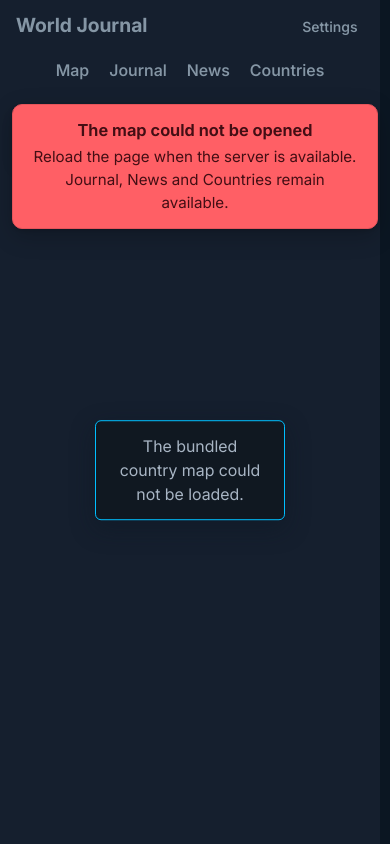
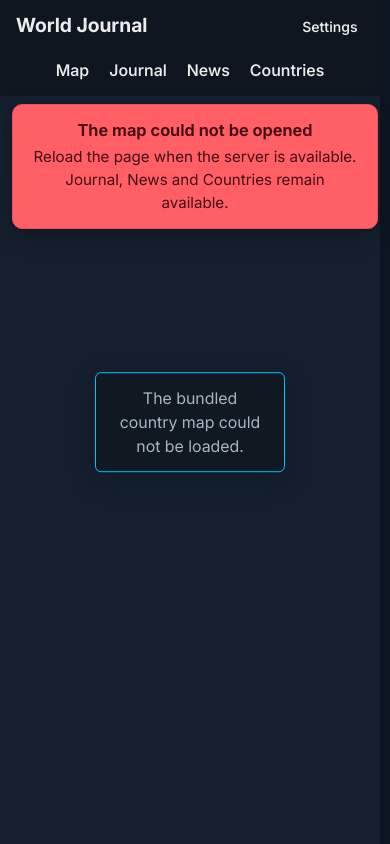
Before and after one commit to mihail-pop/world-journal, a Django app: page / in a window 390 px wide. Run offline with Django 5.2, Linux system fonts and the light colour scheme; data that the repository does not hold is empty; some libraries are stand-ins or nearby versions.

Commit message:
Add a translucent header overlay to the map page

```diff
--- a/static/css/app.css
+++ b/static/css/app.css
@@ -295,7 +295,7 @@
 
 .map-workspace {
     position: relative;
-    height: calc(100svh - var(--header-height));
+    height: 100svh;
     min-height: 31rem;
     overflow: hidden;
     background: var(--bg-tertiary);
@@ -304,6 +304,10 @@
 .world-map {
     position: absolute;
     inset: 0;
+}
+
+.world-map :is(.maplibregl-ctrl-top-left, .maplibregl-ctrl-top-right) {
+    top: var(--header-height);
 }
 
 .world-map .maplibregl-canvas-container.maplibregl-interactive,
@@ -346,7 +350,7 @@
 }
 
 .map-toolbar {
-    top: 1rem;
+    top: calc(var(--header-height) + 1rem);
     left: 1rem;
     padding: 0.35rem;
 }
@@ -412,7 +416,7 @@
 
 body:has(.persistent-player[data-player-state="playing"]) .country-drawer {
     bottom: var(--persistent-player-map-offset, 0.75rem);
-    max-height: max(8rem, calc(100% - var(--persistent-player-map-offset, 0.75rem) - 1rem));
+    max-height: max(8rem, calc(100% - var(--header-height) - var(--persistent-player-map-offset, 0.75rem) - 1rem));
 }
 
 body:has(.persistent-player[data-player-state="playing"]) #app-content:not(:has(.page-map)) {
@@ -457,7 +461,7 @@
 }
 
 .map-notice {
-    top: 1rem;
+    top: calc(var(--header-height) + 1rem);
     left: 50%;
     max-width: min(34rem, calc(100% - 12rem));
     margin: 0;
@@ -478,10 +482,10 @@
 .country-drawer {
     position: absolute;
     z-index: 7;
-    top: 1rem;
+    top: calc(var(--header-height) + 1rem);
     right: 1rem;
     width: min(25rem, calc(100% - 2rem));
-    max-height: calc(100% - 2rem);
+    max-height: calc(100% - var(--header-height) - 2rem);
     overflow: auto;
     padding: 1.25rem;
     border: 1px solid var(--overview-border);
@@ -1049,12 +1053,12 @@
     }
 
     .map-workspace {
-        height: calc(100svh - var(--header-height));
+        height: 100svh;
         min-height: 27rem;
     }
 
     .map-notice {
-        top: 4.4rem;
+        top: calc(var(--header-height) + 4.4rem);
         max-width: calc(100% - 1.5rem);
     }
 
--- a/static/css/ui.css
+++ b/static/css/ui.css
@@ -108,6 +108,14 @@
     border: 0; background: transparent; color: var(--text-primary); font-size: 1rem; font-weight: 550; text-decoration: none;
 }
 .app-name:hover, .primary-nav a:hover, .settings-link:hover, .logout-button:hover, .player-toggle:hover { color: var(--header-light); text-decoration: none; }
+body:has(#app-content > .page-map) .app-header {
+    --text-primary: rgb(236 236 236);
+    --header-light: #fdfcfc;
+    position: absolute;
+    inset: 0 0 auto;
+    background: rgb(0 0 0 / 30%);
+    box-shadow: none;
+}
 .header-actions { gap: .5rem; }
 .logout-form { display: flex; margin: 0; }
 #app-content { padding: 1.8rem clamp(1rem, 3vw, 3rem) 4rem; min-height: calc(100svh - var(--header-height)); }
@@ -479,7 +487,7 @@
 .statistics-totals strong { color: var(--ui-text); }
 @media (min-width: 70rem) {
     .persistent-player:not(.is-expanded) { left: 1rem; right: auto; }
-    body:has(.page-map):has(.persistent-player[data-player-state=playing]) .country-drawer { bottom: auto; max-height: calc(100% - 2rem); }
+    body:has(.page-map):has(.persistent-player[data-player-state=playing]) .country-drawer { bottom: auto; max-height: calc(100% - var(--header-height) - 2rem); }
 }
 @media (max-width: 64rem) {
     .settings-grid, .source-card-grid { grid-template-columns: repeat(2, minmax(0, 1fr)); }
--- a/static/js/pages/map.js
+++ b/static/js/pages/map.js
@@ -291,15 +291,17 @@
 function drawerPadding() {
     const drawer = document.querySelector("[data-country-drawer]");
     const workspace = document.querySelector(".map-workspace");
-    if (!drawer || drawer.hidden) return {top: 56, right: 56, bottom: 56, left: 56};
+    const headerBottom = document.querySelector(".app-header")?.getBoundingClientRect().bottom ?? 0;
+    const top = 56 + Math.max(0, headerBottom - (workspace?.getBoundingClientRect().top ?? 0));
+    if (!drawer || drawer.hidden) return {top, right: 56, bottom: 56, left: 56};
     if (window.matchMedia("(max-width: 46rem)").matches) {
         const drawerHeight = drawer && !drawer.hidden ? drawer.offsetHeight : 240;
         const playerOffset = Number.parseFloat(document.documentElement.style.getPropertyValue("--persistent-player-map-offset")) || 0;
         const availableHeight = workspace?.clientHeight || window.innerHeight;
-        return { top: 56, right: 24, bottom: Math.min(drawerHeight + playerOffset + 24, availableHeight * .65), left: 24 };
+        return { top, right: 24, bottom: Math.min(drawerHeight + playerOffset + 24, availableHeight * .65), left: 24 };
     }
     const drawerWidth = drawer?.offsetWidth || 480;
-    return { top: 56, right: Math.min(drawerWidth + 48, (workspace?.clientWidth || window.innerWidth) * .6), bottom: 56, left: 56 };
+    return { top, right: Math.min(drawerWidth + 48, (workspace?.clientWidth || window.innerWidth) * .6), bottom: 56, left: 56 };
 }
 
 function focusCountry(controller, country, animate = true) {
--- a/static/js/pages/map_personal.js
+++ b/static/js/pages/map_personal.js
@@ -61,7 +61,8 @@
         }
     }
     legend.style.bottom = `${bottom}px`;
-    const space = workspace.height - bottom - 76;
+    const headerBottom = document.querySelector(".app-header")?.getBoundingClientRect().bottom ?? 0;
+    const space = workspace.height - bottom - 76 - Math.max(0, headerBottom - workspace.top);
     legend.classList.toggle("is-obscured", space < 40);
     legend.style.maxHeight = `${Math.max(40, space)}px`;
 }
```
